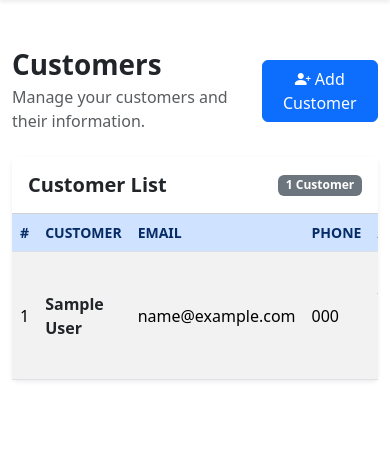
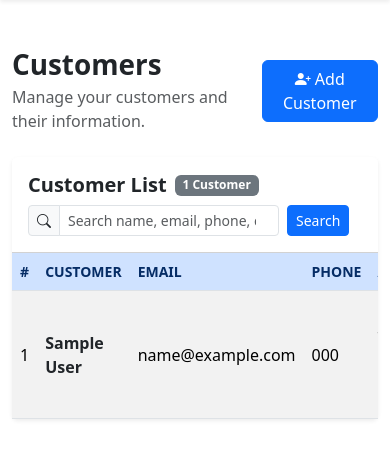
Before and after one commit to sumanshekhar698/s_crm, a Django app: page /customers/ in a window 390 px wide. Shown: the part 57-533 px from the top of the page. Run offline with Django 5.2, Linux system fonts and the light colour scheme; a user stored in the database is signed in; tables that the repository leaves empty hold one stand-in row (values such as "Sample post").

Commit message:
Add customer search using Q objects (name, email, phone, city)
Co-authored-by: Cursor <cursoragent@cursor.com>

```diff
--- a/customers/templates/customers/dashboard.html
+++ b/customers/templates/customers/dashboard.html
@@ -28,15 +28,29 @@
     <div class="card shadow-sm border-0">
 
         <div class="card-header bg-body py-3">
-            <div class="d-flex justify-content-between align-items-center">
+            <div class="d-flex flex-wrap justify-content-between align-items-center gap-2">
 
+                <div class="d-flex align-items-center gap-2">
                     <h5 class="mb-0 fw-bold">
                         Customer List
                     </h5>
-
                     <span class="badge bg-secondary">
                         {{ records|length }} Customer{{ records|length|pluralize }}
                     </span>
+                </div>
+
+                <!-- Search -->
+                <form method="get" action="{% url 'customers_home' %}" class="d-flex gap-2" role="search">
+                    <div class="input-group input-group-sm">
+                        <span class="input-group-text"><i class="bi bi-search"></i></span>
+                        <input type="search" name="q" value="{{ query }}" class="form-control"
+                               placeholder="Search name, email, phone, city" aria-label="Search customers">
+                    </div>
+                    <button type="submit" class="btn btn-sm btn-primary">Search</button>
+                    {% if query %}
+                    <a href="{% url 'customers_home' %}" class="btn btn-sm btn-outline-secondary text-nowrap">Clear</a>
+                    {% endif %}
+                </form>
 
             </div>
         </div>
@@ -119,7 +133,11 @@
                     {% empty %}
                     <tr>
                         <td colspan="7" class="text-center text-muted py-5">
+                            {% if query %}
+                                No customers match "{{ query }}".
+                            {% else %}
                                 No customers yet.
+                            {% endif %}
                         </td>
                     </tr>
                     {% endfor %}
--- a/customers/views.py
+++ b/customers/views.py
@@ -4,6 +4,7 @@ from django.contrib.auth import logout as auth_logout
 from django.contrib.auth import authenticate
 from django.contrib.auth.decorators import login_required
 from django.contrib import messages
+from django.db.models import Q
 from django.utils.http import url_has_allowed_host_and_scheme
 from .forms import SignUpForm, AddRecordForm
 from .models import Record
@@ -17,7 +18,19 @@ def home(request):
 @login_required
 def customers(request):
     records = Record.objects.all()
-    return render(request, 'customers/dashboard.html', {'records': records})
+
+    query = request.GET.get('q', '').strip()
+    if query:
+        # Q objects combine conditions with | (OR); icontains is a case-insensitive "contains"
+        records = records.filter(
+            Q(first_name__icontains=query)
+            | Q(last_name__icontains=query)
+            | Q(email__icontains=query)
+            | Q(phone__icontains=query)
+            | Q(city__icontains=query)
+        )
+
+    return render(request, 'customers/dashboard.html', {'records': records, 'query': query})
 
 
 def login_view(request):
```
Lines whose indentation alone changed are shown as unchanged.
